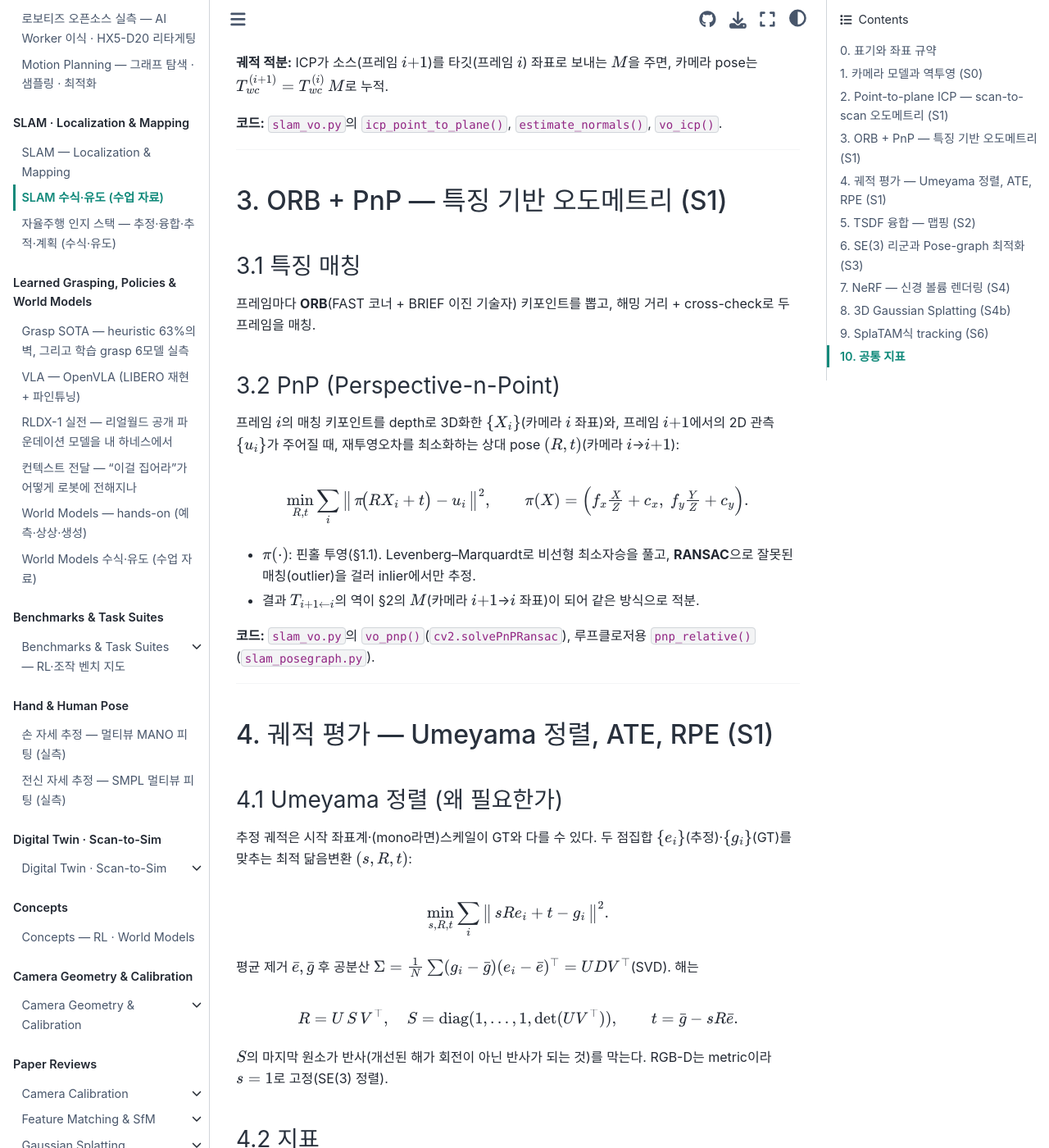
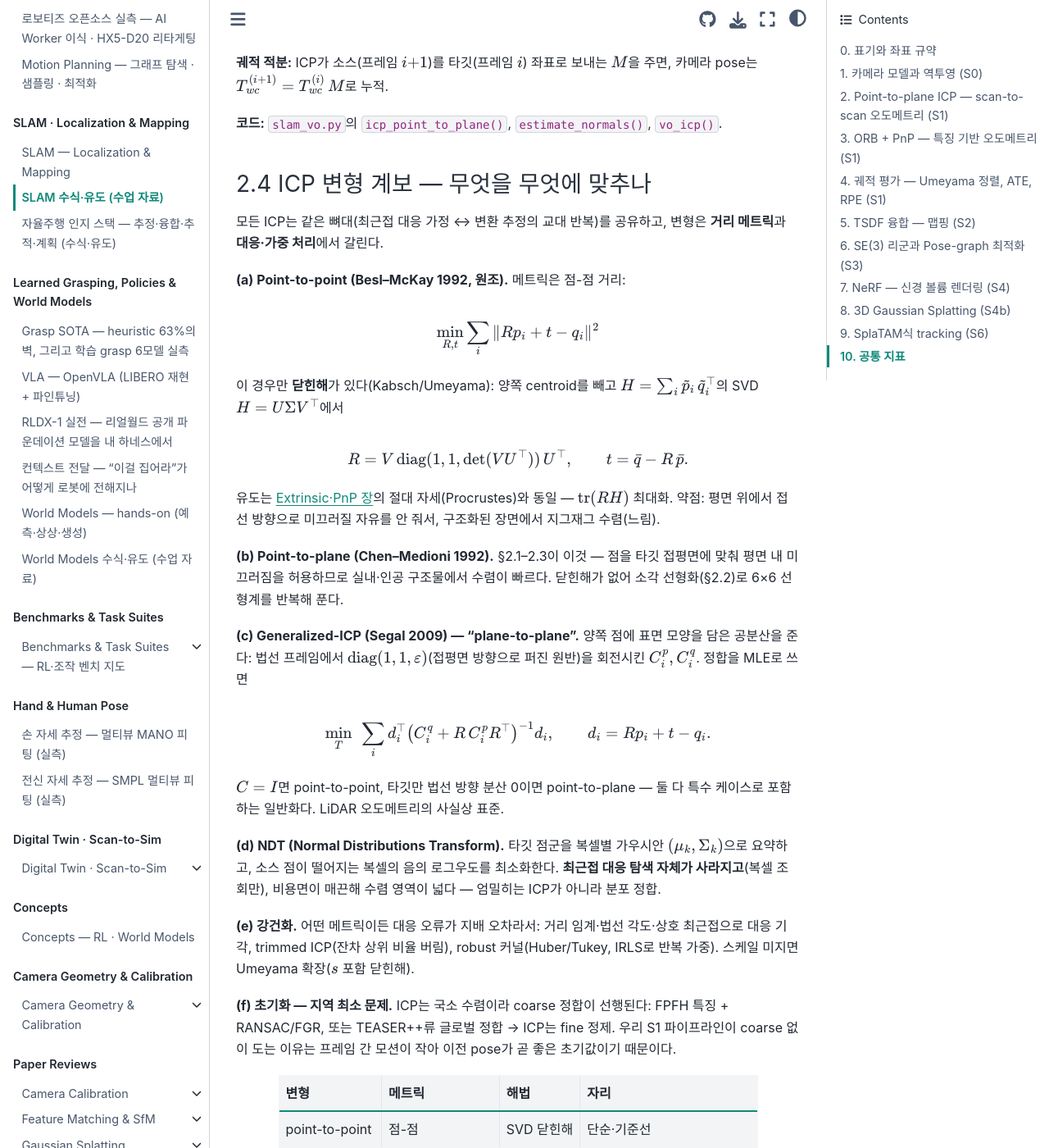
Before and after one commit to DoHyun468/robotics-study, a Jupyter Book: the page built from slam_math.md, in a window 1280 px wide and 1400 px high, scrolled down 3099 px. Shown: the whole window at 82% size. Built offline with Jupyter Book 1.0.4 settings and Sphinx 7.4.7 and the Sphinx Book theme 1.1.4, drawn with Linux system fonts in a browser that asks for light colours; some of the changed text lies outside the part shown.

Commit message:
Add ICP variant lineage to slam_math 2.4: point-to-point Kabsch, GICP, NDT, robustification, init
Co-Authored-By: Claude Fable 5 <noreply@anthropic.com>

```diff
--- a/slam_math.md
+++ b/slam_math.md
@@ -80,6 +80,41 @@ $6\times6$ 선형계 한 번 풀어 $x=[\boldsymbol\omega;t]$를 얻고, $\Delta
 **궤적 적분:** ICP가 소스(프레임 $i{+}1$)를 타깃(프레임 $i$) 좌표로 보내는 $M$을 주면, 카메라 pose는 $T_{wc}^{(i+1)}=T_{wc}^{(i)}\,M$로 누적.
 
 **코드:** `slam_vo.py`의 `icp_point_to_plane()`, `estimate_normals()`, `vo_icp()`.
+
+### 2.4 ICP 변형 계보 — 무엇을 무엇에 맞추나
+
+모든 ICP는 같은 뼈대(최근접 대응 가정 ↔ 변환 추정의 교대 반복)를 공유하고, 변형은 **거리 메트릭**과 **대응·가중 처리**에서 갈린다.
+
+**(a) Point-to-point (Besl–McKay 1992, 원조).** 메트릭은 점-점 거리:
+
+$$\min_{R,t}\sum_i \|Rp_i+t-q_i\|^2$$
+
+이 경우만 **닫힌해**가 있다(Kabsch/Umeyama): 양쪽 centroid를 빼고 $H=\sum_i \tilde p_i\,\tilde q_i^\top$의 SVD $H=U\Sigma V^\top$에서
+
+$$R=V\,\mathrm{diag}(1,1,\det(VU^\top))\,U^\top,\qquad t=\bar q-R\,\bar p.$$
+
+유도는 [Extrinsic·PnP 장](vision/extrinsic.md)의 절대 자세(Procrustes)와 동일 — $\mathrm{tr}(RH)$ 최대화. 약점: 평면 위에서 접선 방향으로 미끄러질 자유를 안 줘서, 구조화된 장면에서 지그재그 수렴(느림).
+
+**(b) Point-to-plane (Chen–Medioni 1992).** §2.1–2.3이 이것 — 점을 타깃 접평면에 맞춰 평면 내 미끄러짐을 허용하므로 실내·인공 구조물에서 수렴이 빠르다. 닫힌해가 없어 소각 선형화(§2.2)로 6×6 선형계를 반복해 푼다.
+
+**(c) Generalized-ICP (Segal 2009) — "plane-to-plane".** 양쪽 점에 표면 모양을 담은 공분산을 준다: 법선 프레임에서 $\mathrm{diag}(1,1,\varepsilon)$(접평면 방향으로 퍼진 원반)을 회전시킨 $C_i^p, C_i^q$. 정합을 MLE로 쓰면
+
+$$\min_{T}\ \sum_i d_i^\top\big(C_i^q + R\,C_i^p R^\top\big)^{-1} d_i,\qquad d_i = Rp_i+t-q_i.$$
+
+$C=I$면 point-to-point, 타깃만 법선 방향 분산 0이면 point-to-plane — 둘 다 특수 케이스로 포함하는 일반화다. LiDAR 오도메트리의 사실상 표준.
+
+**(d) NDT (Normal Distributions Transform).** 타깃 점군을 복셀별 가우시안 $(\mu_k,\Sigma_k)$으로 요약하고, 소스 점이 떨어지는 복셀의 음의 로그우도를 최소화한다. **최근접 대응 탐색 자체가 사라지고**(복셀 조회만), 비용면이 매끈해 수렴 영역이 넓다 — 엄밀히는 ICP가 아니라 분포 정합.
+
+**(e) 강건화.** 어떤 메트릭이든 대응 오류가 지배 오차라서: 거리 임계·법선 각도·상호 최근접으로 대응 기각, trimmed ICP(잔차 상위 비율 버림), robust 커널(Huber/Tukey, IRLS로 반복 가중). 스케일 미지면 Umeyama 확장($s$ 포함 닫힌해).
+
+**(f) 초기화 — 지역 최소 문제.** ICP는 국소 수렴이라 coarse 정합이 선행된다: FPFH 특징 + RANSAC/FGR, 또는 TEASER++류 글로벌 정합 → ICP는 fine 정제. 우리 S1 파이프라인이 coarse 없이 도는 이유는 프레임 간 모션이 작아 이전 pose가 곧 좋은 초기값이기 때문이다.
+
+| 변형 | 메트릭 | 해법 | 자리 |
+|---|---|---|---|
+| point-to-point | 점-점 | SVD 닫힌해 | 단순·기준선 |
+| point-to-plane | 점-접평면 | 선형화 반복 | 실내·구조물 표준 |
+| GICP | 공분산 가중(MLE) | 비선형 반복 | LiDAR 오도메트리 표준 |
+| NDT | 복셀 가우시안 우도 | 비선형 반복 | 대응 탐색 없음·수렴 영역 넓음 |
 
 ---
 
```
